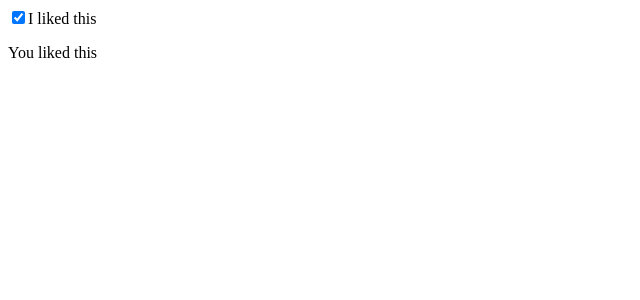
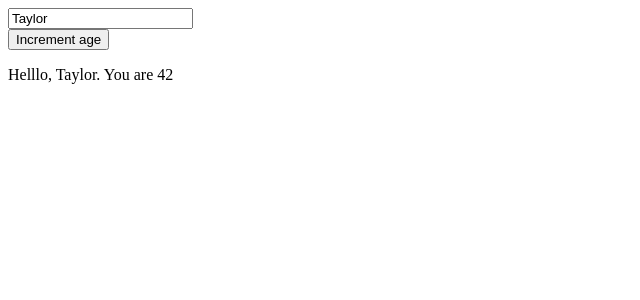
Before and after one commit to this-is-emon/react-practice, a React (Vite) app in the folder 03counter/: page / in a window 1280 px wide. Shown: the top 300 px of the page, without its empty margins (0-640 px from the left). Built offline with nearby package versions, Linux system fonts and the light colour scheme.

Commit message:
Form component added

```diff
--- a/03counter/src/App.jsx
+++ b/03counter/src/App.jsx
@@ -1,7 +1,9 @@
 //import Counter from "./components/Counter/counter";
 //import ObjectInUseState from "./components/ObjectInUseState";
 
-import Checkbox from "./components/Chekbox/Checkbox";
+import Form from "./components/Form/Form";
+
+//import Checkbox from "./components/Chekbox/Checkbox";
 
 //import InputText from "./components/InputText/InputText";
 
@@ -11,7 +13,8 @@
       {/* <ObjectInUseState /> */}
       {/* <Counter /> */}
       {/* <InputText /> */}
-      <Checkbox />
+      {/* <Checkbox /> */}
+      <Form />
     </>
   );
 }
--- /dev/null
+++ b/03counter/src/components/Form/Form.jsx
@@ -0,0 +1,25 @@
+// You can declare more than one state variable in the same component.
+// Each state variable is completely independent.
+// eslint-disable-next-line no-unused-vars
+import React, { useState } from "react";
+
+function Form() {
+  const [name, setName] = useState("Taylor");
+  const [age, setAge] = useState(42);
+  return (
+    <>
+      <input
+        type="text"
+        value={name}
+        onChange={(e) => setName(e.target.value)}
+      />
+      <br />
+      <button onClick={() => setAge(age + 1)}>Increment age</button>
+      <p>
+        Helllo, {name}. You are {age}
+      </p>
+    </>
+  );
+}
+
+export default Form;
```
